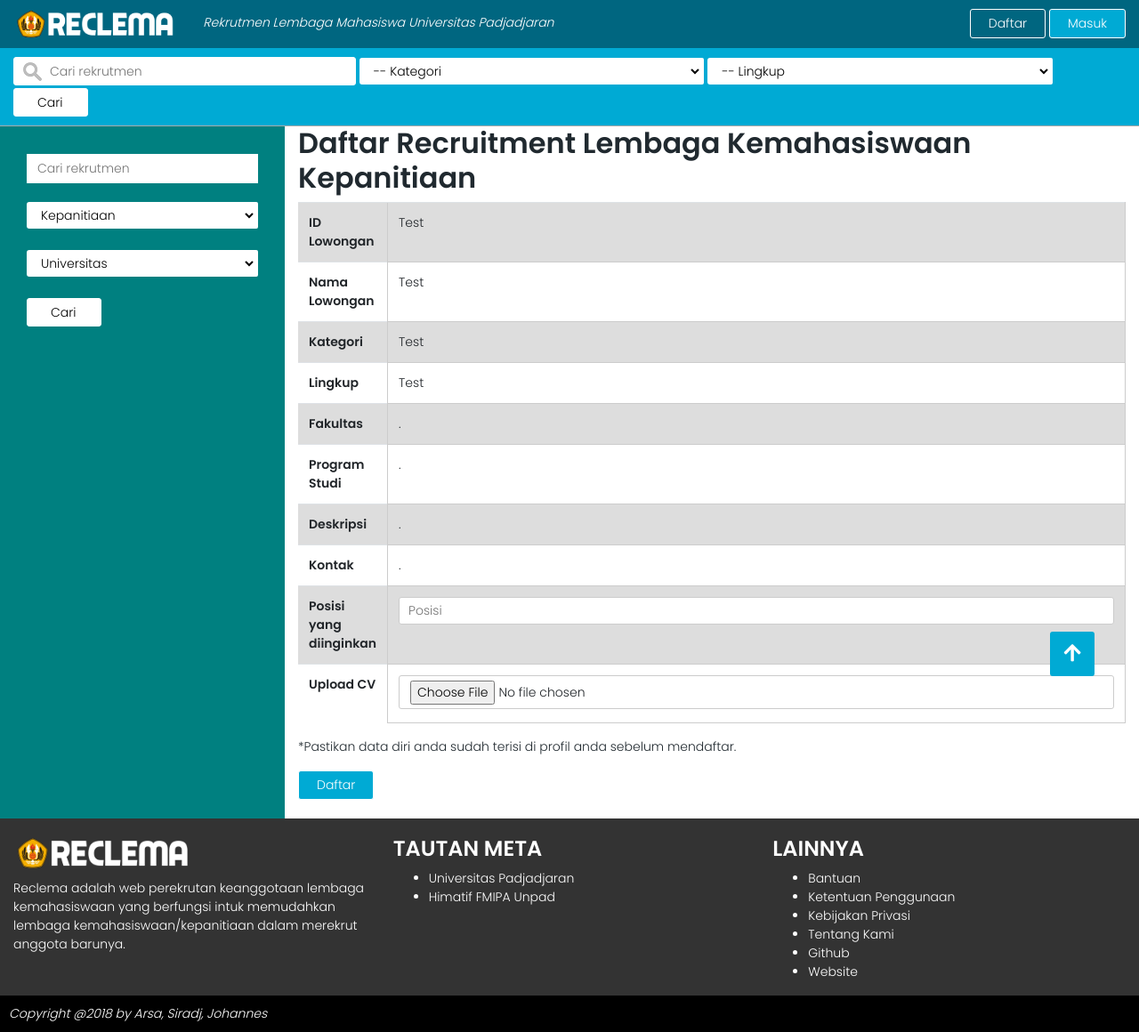
After one commit to fadillaharsa/pwproject, a CodeIgniter app: page /pwproject/index.php/detail_lowongan/index in a window 1280 px wide. The commit adds this page. Shown: the whole page at 89% size. Run offline with CodeIgniter, Linux system fonts and the light colour scheme; data that the repository does not hold is empty; some libraries are stand-ins or nearby versions.

Commit message:
nambah file detail_lowongan

```diff
--- /dev/null
+++ b/Reclema/application/controllers/Detail_lowongan.php
@@ -0,0 +1,6 @@
+<?php
+class Detail_lowongan extends CI_Controller{
+	function index(){
+		$this->load->view("detail_lowongan");
+	}
+}
--- /dev/null
+++ b/Reclema/application/views/detail_lowongan.php
@@ -0,0 +1,70 @@
+<?php
+include "part/html_first.php";
+include "part/header.php";
+include "part/function_header.php";
+?>
+
+
+<!--MAIN-->
+<div class="container-fluid">
+	<div class="row">
+		<div class="col-sm-3" style="background: #008080; color: white">
+			<?php
+				include "part/function_sidebar.php";
+			?>
+		</div>
+		<div class="col-sm-9">
+			<h2>Daftar Recruitment Lembaga Kemahasiswaan Kepanitiaan</h2>
+			<table class="table">
+					<tr>
+						<th>ID Lowongan</th>
+						<td>Test</td>
+					</tr>
+					<tr>
+						<th>Nama Lowongan</th>
+						<td>Test</td>
+					</tr>
+					<tr>
+						<th>Kategori</th>
+						<td>Test</td>
+					</tr>
+					<tr>
+						<th>Lingkup</th>
+						<td>Test</td>
+					</tr>
+					<tr>
+						<th>Fakultas</th>
+						<td>.</td>
+					</tr>
+					<tr>
+						<th>Program Studi</th>
+						<td>.</td>
+					</tr>
+					<tr>
+						<th>Deskripsi</th>
+						<td>.</td>
+					</tr>
+					<tr>
+						<th>Kontak</th>
+						<td>.</td>
+					</tr>
+					<tr>
+						<th>Posisi yang diinginkan</th>
+						<td><input style="border: 1px solid #ccc;" name="posisi_pendaftar" class="rcorners3" type ="text" size=40  placeholder="Posisi"></td>
+					</tr>
+					<tr>
+						<th>Upload CV</th>
+						<td><input style="border: 1px solid #ccc;" name="cv_pendaftar" class="rcorners3" type = "file"></td>
+					</tr>
+			</table>
+			<p>*Pastikan data diri anda sudah terisi di profil anda sebelum mendaftar.</p>
+			<button class="tombol tombolwarna2" type="submit">Daftar</button><br><br>
+		</div>
+	</div>
+</div>
+
+<!--FOOTER-->
+<?php
+include "part/footer.php";
+include "part/html_last.php";
+?>
--- a/Reclema/application/views/lk_profil_edit.php
+++ b/Reclema/application/views/lk_profil_edit.php
@@ -13,7 +13,7 @@ include "part/function_header.php";
 					<form style="position: static; border: 1px solid #ccc;"  method="post" enctype="multipart/form-data">
 					<tr>
 						<th>Logo:</th>
-						<td ><input style="border: 1px solid #ccc"  name="logo_lembaga" class="rcorners3" type = "image" value="Browse"></td>
+						<td ><input style="border: 1px solid #ccc"  name="logo_lembaga" class="rcorners3" type = "file" value="Browse"></td>
 					</tr>
 					<tr>
 						<th>Nama Lembaga Kemahasiswaan/Kepanitiaan:</th>
--- a/Reclema/application/views/profil_mahasiswa_edit.php
+++ b/Reclema/application/views/profil_mahasiswa_edit.php
@@ -13,7 +13,7 @@ include "part/function_header.php";
 					<form style="position: static; border: 1px solid #ccc;"  method="post" enctype="multipart/form-data">
 					<tr>
 						<th>Foto:</th>
-						<td ><input style="border: 1px solid #ccc"  name="foto_mahasiswa" class="rcorners3" type = "image" value="Browse"></td>
+						<td ><input style="border: 1px solid #ccc"  name="foto_mahasiswa" class="rcorners3" type = "file" value="Browse"></td>
 					</tr>
 					<tr>
 						<th>Nama:</th>
```
